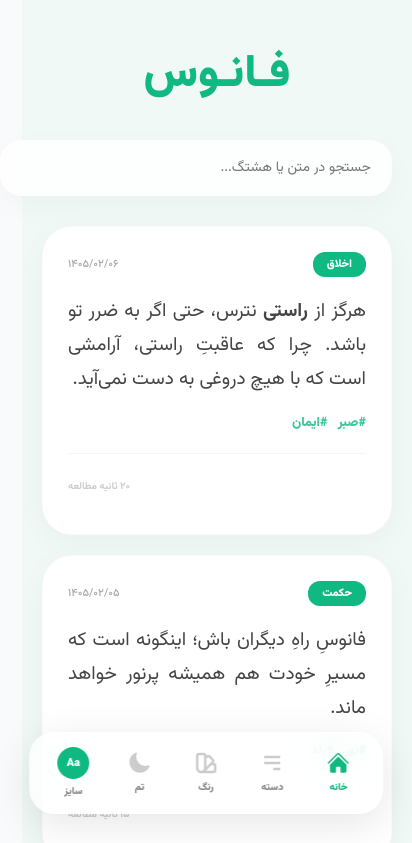
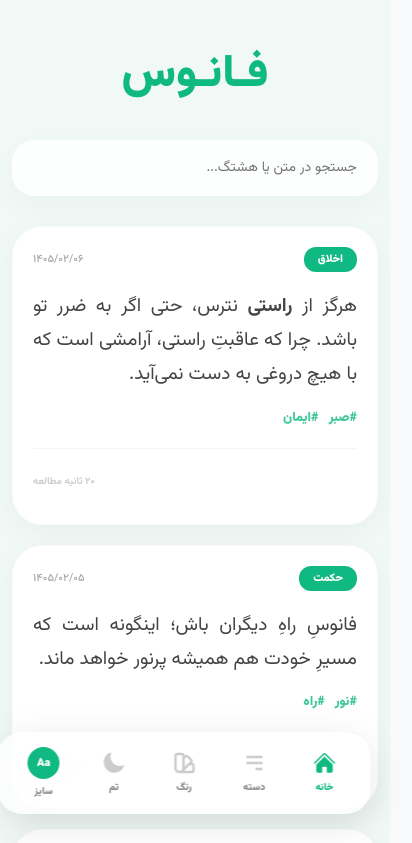
Before and after one commit to fnoos/app, a Next.js app: page / in a window 390 px wide. Shown: the top 843 px of the page, 412 px wide, since content can reach past the window. Built offline with nearby package versions, Linux system fonts and the light colour scheme; a small style sheet from the web is missing.

Commit message:
fix: border error and narrow mobile layout

```diff
--- a/app/page.tsx
+++ b/app/page.tsx
@@ -12,9 +12,8 @@ export default function FanoosApp() {
   const [bgColor, setBgColor] = useState('#f0f9f6');
   const [selectedCategory, setSelectedCategory] = useState<string | null>(null);
   const [selectedTag, setSelectedTag] = useState<string | null>(null);
-  const [searchQuery, setSearchQuery] = useState(''); // وضعیت جدید برای جستجو
+  const [searchQuery, setSearchQuery] = useState('');
 
-  // قفل کردن اسکرول صفحه اصلی
   useEffect(() => {
     if (openDrawer) {
       document.body.style.overflow = 'hidden';
@@ -38,12 +37,11 @@ export default function FanoosApp() {
     { id: 2, cat: 'حکمت', tags: ['#نور', '#راه'], text: 'فانوسِ راهِ دیگران باش؛ اینگونه است که مسیرِ خودت هم همیشه پرنور خواهد ماند.', readTime: '۱۵ ثانیه', date: '۱۴۰۵/۰۲/۰۵' },
     { id: 3, cat: 'حال خوب', tags: ['#امید', '#لبخند'], text: 'امروز یک لبخند به کسی هدیه بده. شاید همین کوچک‌ترین کار، بزرگ‌ترین تغییر در روزِ او باشد.', readTime: '۱۰ ثانیه', date: '۱۴۰۵/۰۲/۰۴' },
     { id: 4, cat: 'داستان', tags: ['#دانش', '#فروتنی'], text: 'عارفی را پرسیدند: از که آموختی؟ گفت: از آن کس که ندانست و گفت نمی‌دانم؛ او بزرگ‌ترین آموزگارِ من بود.', readTime: '۲۵ ثانیه', date: '۱۴۰۵/۰۲/۰۳' },
-    { id: 5, cat: 'نیایش', tags: ['#دعا', '#آرامش'], text: 'خدایا، در دریای متلاطم زندگی، فانوسِ نگاهت را از ما مگیر که بی‌تو، گم‌گشته‌ای بیش نیستیم.', readTime: '۱۸ ثانیه', date: '۱۴۰۵/۰۲/۰۲' }
+    { id: 5, cat: 'نیایش', tags: ['#دعا', '# آرامش'], text: 'خدایا، در دریای متلاطم زندگی، فانوسِ نگاهت را از ما مگیر که بی‌تو، گم‌گشته‌ای بیش نیستیم.', readTime: '۱۸ ثانیه', date: '۱۴۰۵/۰۲/۰۲' }
   ];
 
   const currentBg = isDarkMode ? '#121212' : bgColor;
 
-  // منطق فیلتر کردن پست‌ها
   const filteredPosts = postsData
     .filter(p => !selectedCategory || selectedCategory === 'همه' || p.cat === selectedCategory)
     .filter(p => !selectedTag || p.tags.includes(selectedTag))
@@ -65,13 +63,14 @@ export default function FanoosApp() {
 
       {openDrawer && <div onClick={() => setOpenDrawer(null)} style={{ position: 'fixed', inset: 0, zIndex: 10, backgroundColor: 'rgba(0,0,0,0.1)', backdropFilter: 'blur(2px)' }} />}
 
-      <div style={{ padding: '40px 20px 10px', textAlign: 'center' }}>
+      <div style={{ padding: '40px 10px 10px', textAlign: 'center' }}>
         <h1 style={{ fontFamily: '"Vazirmatn", sans-serif', color: themeColor, fontSize: '45px', fontWeight: '900', margin: 0 }}>فـانـوس</h1>
       </div>
 
-      <div style={{ padding: '20px', display: 'flex', flexDirection: 'column', gap: '20px', paddingBottom: '160px', maxWidth: '500px', margin: '0 auto' }}>
+      {/* تغییر مهم: عرض 100٪ و پدینگ کمتر برای لبه‌به‌لبه شدن */}
+      <div style={{ padding: '20px 12px', display: 'flex', flexDirection: 'column', gap: '20px', paddingBottom: '160px', maxWidth: '480px', margin: '0 auto', width: '100%', boxSizing: 'border-box' }}>
 
-        {/* بخش جستجو */}
+        {/* بخش جستجو - اصلاح شد */}
         <div style={{ position: 'relative', marginBottom: '10px' }}>
           <input
             type="text"
@@ -82,15 +81,15 @@ export default function FanoosApp() {
               width: '100%',
               padding: '16px 20px',
               borderRadius: '22px',
-              border: 'none',
               backgroundColor: isDarkMode ? 'rgba(255,255,255,0.05)' : 'rgba(255,255,255,0.9)',
               color: isDarkMode ? '#fff' : '#333',
               fontSize: '14px',
               fontFamily: 'inherit',
               outline: 'none',
               boxShadow: isDarkMode ? 'none' : '0 10px 30px rgba(0,0,0,0.03)',
-              border: searchQuery ? `1.5px solid ${themeColor}` : '1.5px solid transparent',
-              transition: '0.3s'
+              border: searchQuery ? `1.5px solid ${themeColor}` : '1.5px solid transparent', // اینجا فقط یک border داریم
+              transition: '0.3s',
+              boxSizing: 'border-box'
             }}
           />
           {searchQuery && (
@@ -103,7 +102,6 @@ export default function FanoosApp() {
           )}
         </div>
 
-        {/* نوار وضعیت فیلتر هشتگ */}
         <AnimatePresence>
           {selectedTag && (
             <motion.div initial={{ opacity: 0, y: -10 }} animate={{ opacity: 1, y: 0 }} exit={{ opacity: 0, y: -10 }}
@@ -114,7 +112,6 @@ export default function FanoosApp() {
           )}
         </AnimatePresence>
 
-        {/* لیست پست‌ها */}
         {filteredPosts.length > 0 ? (
           filteredPosts.map((post, index) => (
             <PostCard
@@ -132,9 +129,8 @@ export default function FanoosApp() {
         )}
       </div>
 
-      <div style={{ position: 'fixed', bottom: '30px', left: '50%', transform: 'translateX(-50%)', width: '85%', maxWidth: '380px', zIndex: 20 }}>
+      <div style={{ position: 'fixed', bottom: '30px', left: '50%', transform: 'translateX(-50%)', width: '90%', maxWidth: '380px', zIndex: 20 }}>
 
-        {/* دراورها */}
         <div style={{
           width: '280px', margin: '0 auto 15px',
           backgroundColor: isDarkMode ? 'rgba(34, 34, 34, 0.95)' : 'rgba(255, 255, 255, 0.98)',
@@ -187,7 +183,6 @@ export default function FanoosApp() {
           )}
         </div>
 
-        {/* نوار منو */}
         <nav style={{
           backgroundColor: isDarkMode ? 'rgba(30, 30, 30, 0.4)' : 'rgba(255, 255, 255, 0.7)',
           backdropFilter: 'blur(20px)', height: '80px', borderRadius: '25px', display: 'flex',
@@ -233,9 +228,12 @@ function PostCard({ post, index, fontSize, themeColor, isDarkMode, onTagClick }:
       initial={{ opacity: 0, y: 30 }} animate={{ opacity: 1, y: 0 }} transition={{ delay: index * 0.1 }}
       onMouseEnter={() => setIsHovered(true)} onMouseLeave={() => setIsHovered(false)}
       style={{
-        backgroundColor: isDarkMode ? '#1e1e1e' : 'white', padding: '25px', borderRadius: '30px', position: 'relative', overflow: 'hidden',
+        backgroundColor: isDarkMode ? '#1e1e1e' : 'white',
+        padding: '20px', // پدینگ کارت هم کمتر شد برای فضای بیشتر
+        borderRadius: '30px', position: 'relative', overflow: 'hidden',
         border: isDarkMode ? '1px solid #333' : '1px solid rgba(0,0,0,0.02)',
-        boxShadow: isDarkMode ? '0 8px 30px rgba(0,0,0,0.2)' : '0 8px 30px rgba(0,0,0,0.04)', transition: '0.3s'
+        boxShadow: isDarkMode ? '0 8px 30px rgba(0,0,0,0.2)' : '0 8px 30px rgba(0,0,0,0.04)', transition: '0.3s',
+        width: '100%', boxSizing: 'border-box'
       }}
     >
       <div style={{ display: 'flex', justifyContent: 'space-between', alignItems: 'center', marginBottom: '18px' }}>
```
